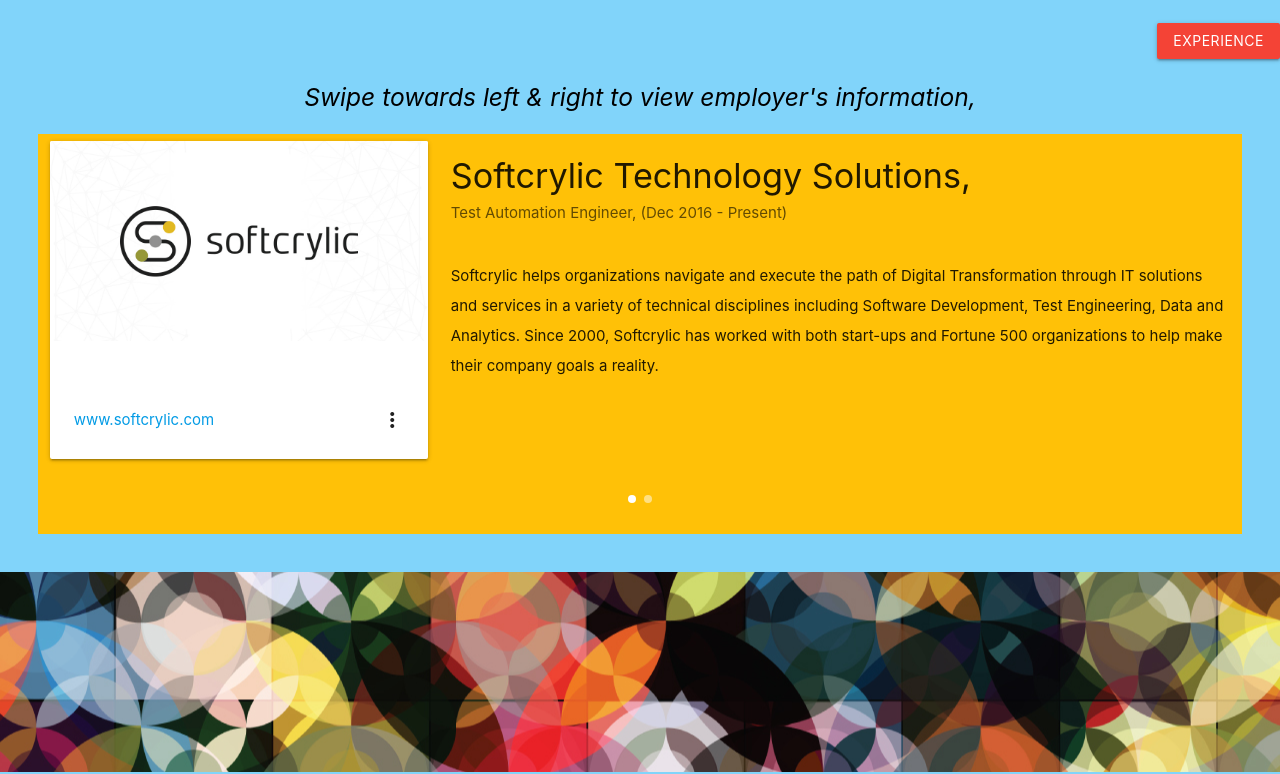
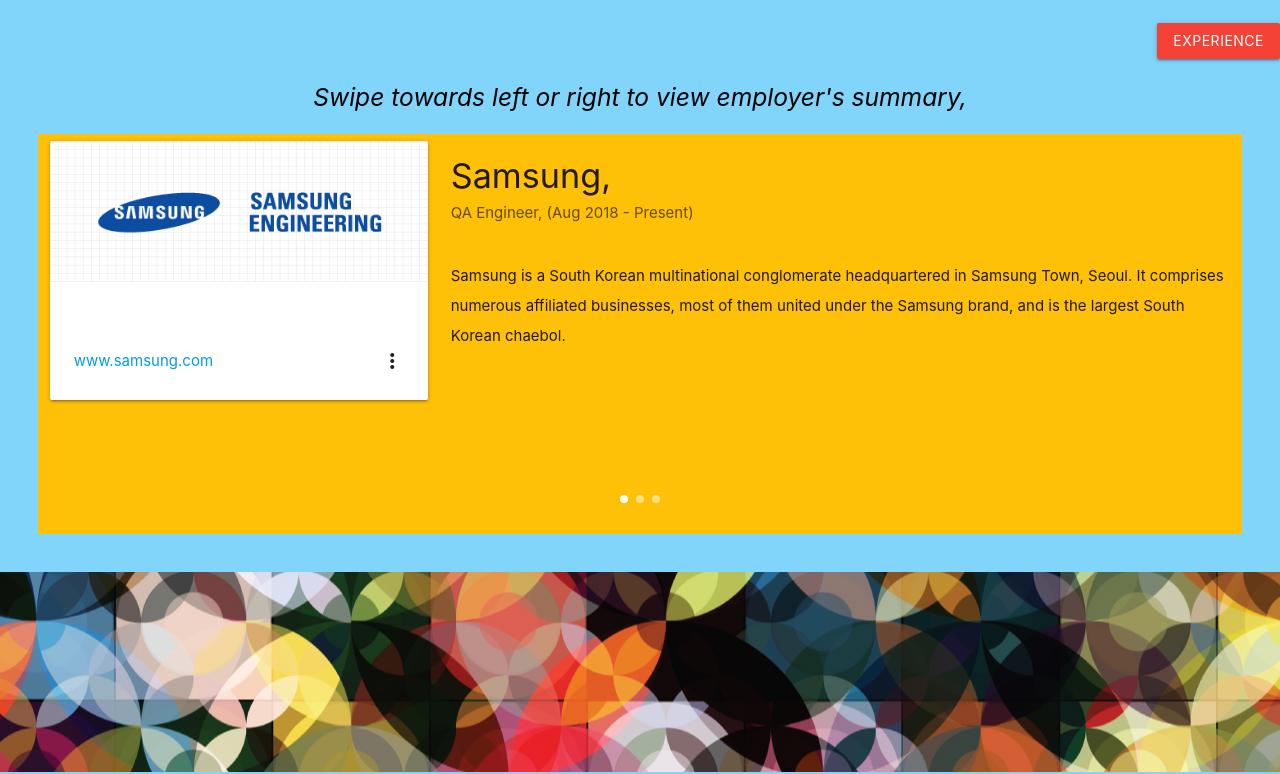
Before and after one commit to karthicksoftware/karthicksoftware.github.io, a plain HTML site: page index.html in a window 1280 px wide. Shown: the part 1494-2268 px from the top of the page. Drawn offline with nearby package versions, Linux system fonts and the light colour scheme.

Commit message:
adding new employer to profile

```diff
--- a/index.html
+++ b/index.html
@@ -33,7 +33,7 @@
 
 	<nav class="white shadow" role="navigation">
 		<div class="nav-wrapper container">
-			<img src="/assets/images/logo2.jpg" alt="" class="circle responsive-img" style="width: 7rem; padding-top: 0.5rem;">
+			<img src="/assets/images/img.png" alt="" class="circle responsive-img" style="width: 7rem; padding-top: 0.5rem;">
 			<!-- <a id="logo-container" href="" class="brand-logo"></a> -->
 			<ul class="right hide-on-med-and-down">
 				<li>
@@ -601,11 +601,54 @@
 		</br>
 		</br>
 		<i>
-			<h5 class="center black-text">Swipe towards left & right to view employer's information,</h5>
+			<h5 class="center black-text">Swipe towards left or right to view employer's summary,</h5>
 		</i>
 		<div style="padding-top: 1%; padding-bottom: 3%; padding-right: 3%; padding-left: 3%">
 			<div class="carousel carousel-slider">
+
+				<!--Current employer-->
 				<div class="carousel-item amber" href="#one!">
+						<div class="row">
+
+							<div class="col m4 l4">
+								<div class="card black-text">
+									<div class="card-image">
+										<img class="activator" src="assets/images/sam.jpg">
+									</div>
+									<div class="card-content">
+										<span class="card-title activator grey-text text-darken-4">
+											</br>
+											<i class="material-icons right" style="padding-top:0.5rem;">more_vert</i>
+										</span>
+										<p>
+											<a target="_blank" href="https://softcrylic.com/">www.samsung.com</a>
+										</p>
+									</div>
+									<div class="card-reveal">
+										<span class="card-title center grey-text text-darken-4">&nbsp;&nbsp;&nbsp;&nbsp;&nbsp;&nbsp;&nbsp;&nbsp;Projects &nbsp;
+											<i class="material-icons right">close</i>
+										</span>
+										<h6>
+											<b>N/A</b>
+										</h6>
+										<p>Project details are not available.</p>
+									</div>
+								</div>
+							</div>
+
+							<div class="col m8 l8 hide-on-small-only">
+								<h4 class="left ">Samsung,</br>
+									<span class="left " style="font-size: 1rem; opacity: 0.7; ">QA Engineer, (Aug 2018 - Present)</span>
+								</h4>
+
+								<p class="left" style="text-align:left;">Samsung is a South Korean multinational conglomerate headquartered in Samsung Town, Seoul. It comprises numerous affiliated businesses, most of them united under the Samsung brand, and is the largest South Korean chaebol.
+								</p>
+							</div>
+						</div>
+					</div>
+					<!--End-->
+
+				<div class="carousel-item amber" href="#two!">
 					<div class="row">
 
 						<div class="col m4 l4">
@@ -636,7 +679,7 @@
 
 						<div class="col m8 l8 hide-on-small-only">
 							<h4 class="left ">Softcrylic Technology Solutions,</br>
-								<span class="left " style="font-size: 1rem; opacity: 0.7; ">Test Automation Engineer, (Dec 2016 - Present)</span>
+								<span class="left " style="font-size: 1rem; opacity: 0.7; ">Test Automation Engineer, (Dec 2016 - July 2018)</span>
 							</h4>
 
 							<p class="left" style="text-align:left;">Softcrylic helps organizations navigate and execute the path of Digital Transformation through IT solutions and services
@@ -647,7 +690,7 @@
 						</div>
 					</div>
 				</div>
-				<div class="carousel-item amber" href="#two!">
+				<div class="carousel-item amber" href="#three!">
 					<div class="row" style="position: relative; ">
 
 						<div class="col m4 l4">
```
Also changed, not shown: assets/images/img.png (added), assets/images/sam.jpg (added).
